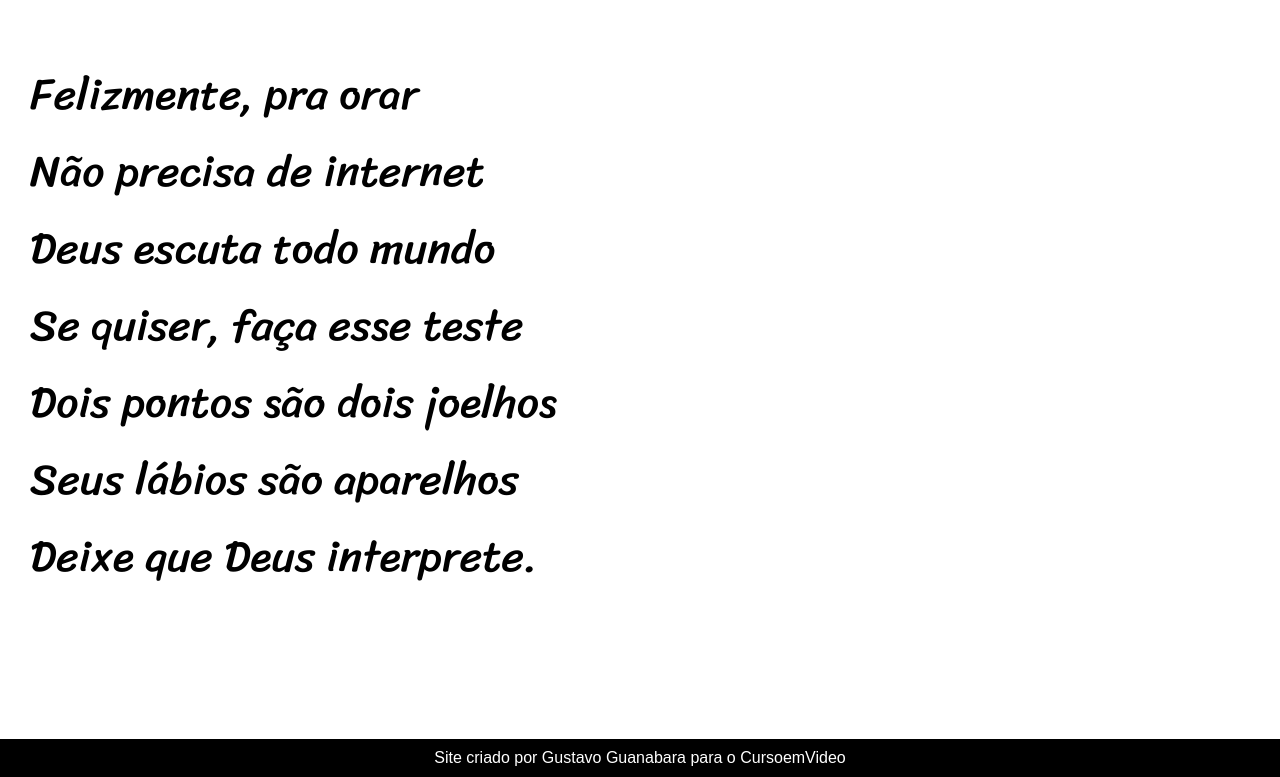
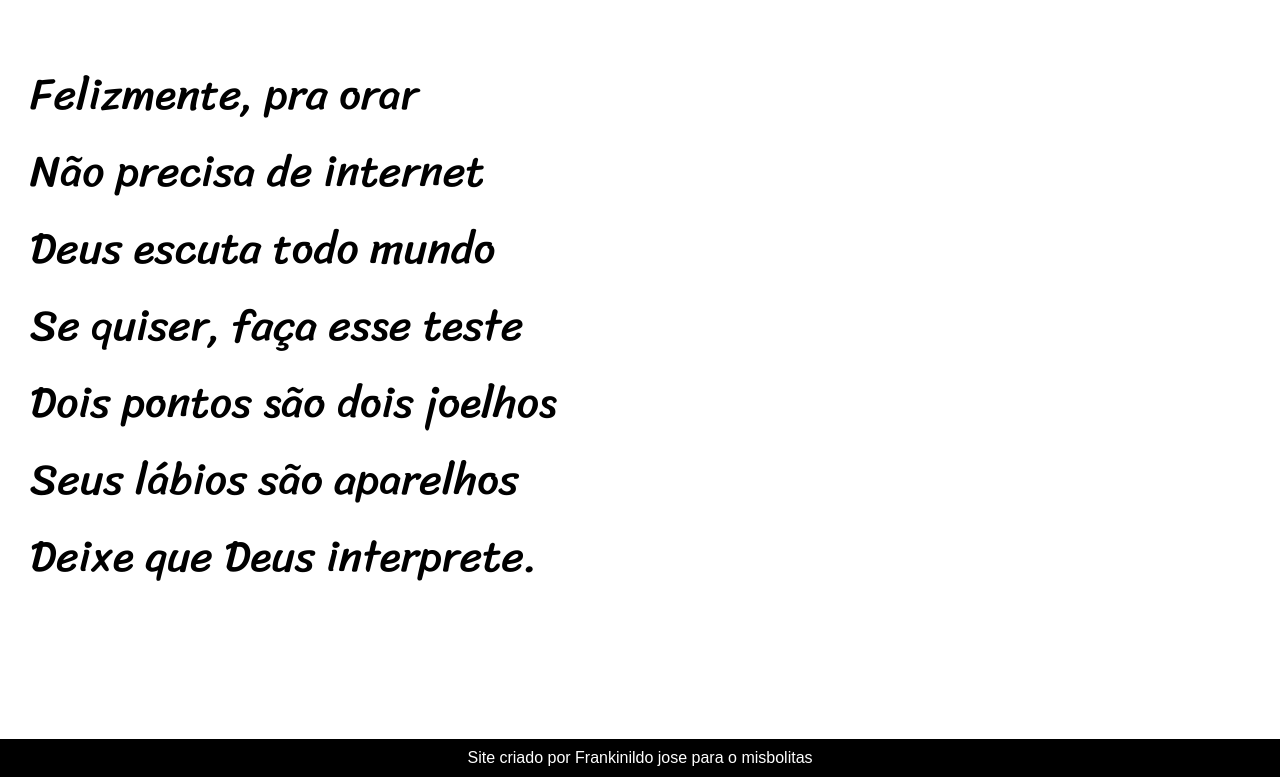
Before and after one commit to viamontefrank/desafio-cordel, a plain HTML site: page index.html in a window 1280 px wide. Shown: the part 4778-5555 px from the top of the page. Drawn offline with Linux system fonts and the light colour scheme.

Commit message:
atualizei o copiright

```diff
--- a/index.html
+++ b/index.html
@@ -97,7 +97,7 @@
 </main>
 
 <footer>
-    <p>Site criado por <a href="">Gustavo Guanabara</a> para o <a href="">CursoemVideo</a></p>
+    <p>Site criado por <a href="">Frankinildo jose</a> para o <a href="">misbolitas</a></p>
 </footer>
 
 </body>
```
